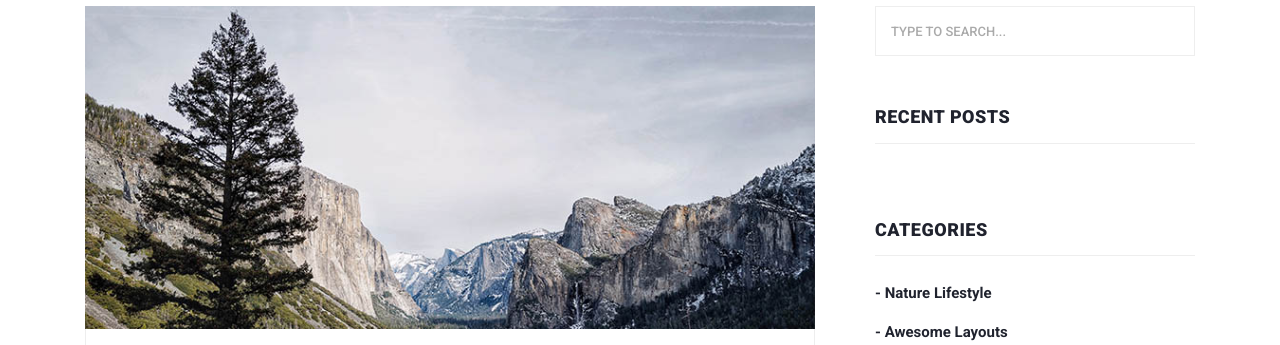
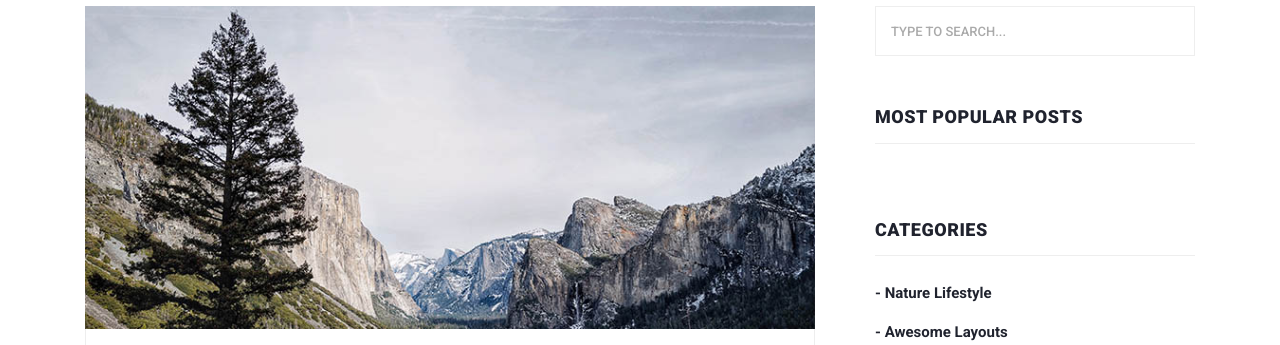
Before and after one commit to nikolai-sh/Blog, a Django app: page /blog/ in a window 1280 px wide. Shown: the part 487-832 px from the top of the page. Run offline with Django 3.2, Linux system fonts and the light colour scheme; tables that the repository leaves empty hold one stand-in row (values such as "Sample post"); some libraries are stand-ins or nearby versions.

Commit message:
Replace recent posts to most popular posts in base.html

```diff
--- a/blog/templates/blog/base.html
+++ b/blog/templates/blog/base.html
@@ -102,11 +102,11 @@ https://templatemo.com/tm-551-stand-blog
                 <div class="col-lg-12">
                   <div class="sidebar-item recent-posts">
                     <div class="sidebar-heading">
-                      <h2>Recent Posts</h2>
+                      <h2>Most popular Posts</h2>
                     </div>
                     <div class="content">
                       <ul>
-                        {% for post in recent_posts %}
+                        {% for post in most_popular_posts %}
                           <li><a href="post-details.html">
                             <h5>{{ post.title }}</h5>
                             <span>{{ post.date_posted | date:"F d, Y"  }}</span>
```
